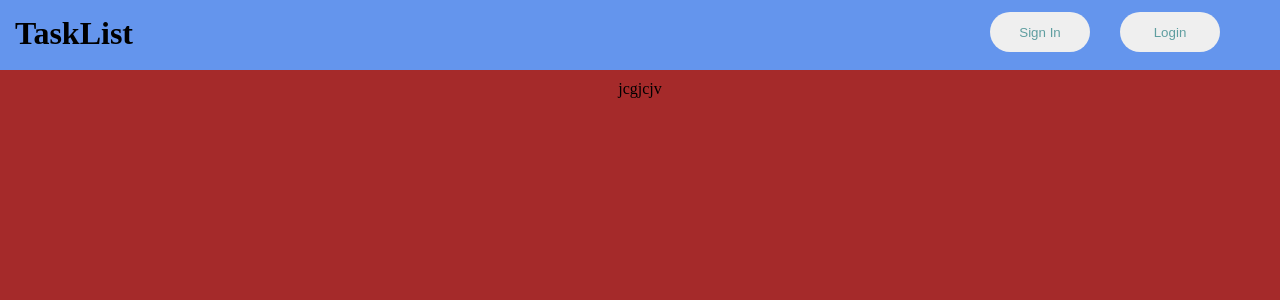
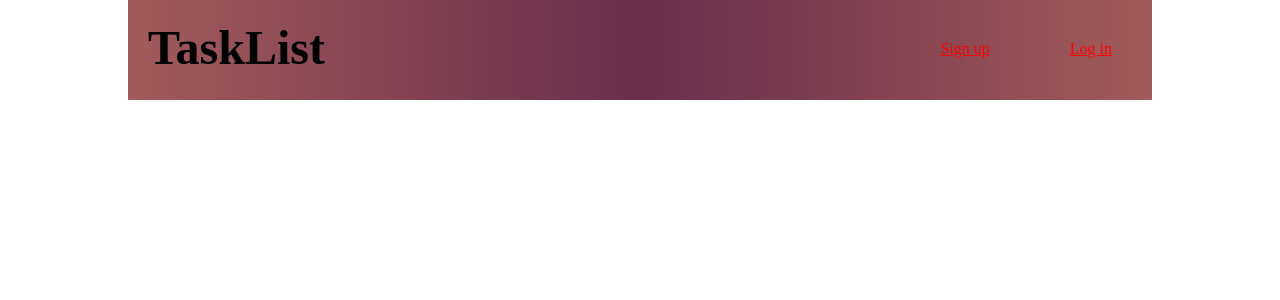
Before and after one commit to tdadadavid/Tasklist, a PHP site: page / in a window 1280 px wide. Shown: the top 300 px of the page. Run offline with PHP 8.4, Linux system fonts and the light colour scheme.

Commit message:
I have created a functioning login and signup system next is to create my Dashboard

```diff
--- a/Displays/partials/footer.php
+++ b/Displays/partials/footer.php
@@ -1 +1,12 @@
-<?php
+<footer>
+
+    <link type="text/css" rel="stylesheet" href="Displays/styles.css">
+
+<!--    <div>-->
+<!--        <a>About us</a>-->
+<!--        <a href ="#">Settings</a>-->
+<!--    </div>-->
+
+
+
+</footer>
--- a/Displays/partials/header.php
+++ b/Displays/partials/header.php
@@ -1,3 +1,7 @@
+<?php
+    session_start();
+?>
+
 <!DOCTYPE html>
 <html lang="en">
 
@@ -5,23 +9,22 @@
     <title>Todo</title>
     <link type="text/css" rel="stylesheet" href="Displays/styles.css">
 </head>
-<body class="body">
 
+
+
+<body>
         <header>
             <div class="logo">TaskList</div>
-                <div class="nav">
-                    <button type ="submit" name ="login" id="login">Login</button>
-                    <button type =submit id="signin">Sign In</button>
-                </div>
+            <?php
+                if(isset($_SESSION['UserId'])){
+                    echo '<form action="includes/logout.inc.php" method="post">
+                             <button type="submit" name="logout-submit">logout</button>
+                          </form>';
+                }
+                else{
+                    echo '<a href="login.php">Log in</a>
+                          <a href="signup.php">Sign up</a>';
+                }
+            ?>
         </header>
-
-        <main>
-            <div class="image-con">
-<!--                <img src="Displays/to do image.jpg" alt="No image loaded">-->
-                    jcgjcjv
-
-            </div>
-        </main>
-
-
 </body>
--- a/Displays/styles.css
+++ b/Displays/styles.css
@@ -1,102 +1,51 @@
 body{
-    background:Brown;
-    margin: 0;
+    background:white;
+    margin: 0 auto;
     padding: 0;
-    text-align: center;
-    display: grid;
+    display: flex;
+    flex-direction: column;
 }
 
 header{
-    background: cornflowerblue;
-    /*display: grid;*/
-    width:100%;
-    height:70px;
+    background-image: linear-gradient(to right, #a25b5b , #692e4c , #a25b5b);
+    width:80%;
+    height:100px;
     justify-content: left;
     align-self:center;
     margin-bottom: 10px;
-    /*padding: 30px;*/
-    /*grid-template-columns: 15% 10% 30% 10% 25%  ;*/
-
 }
 
 div.logo {
+    display:flex;
     float:left;
     font-weight: bold;
-    font-size: 2em;
-    /*margin-top:20px;*/
-    /*margin-left:20px;*/
-    padding:15px;
+    font-size: 3em;
+    font-stretch: 200%;
+    padding:20px;
 }
 
-div.nav button{
-    /*padding-top:20px;*/
-    /*padding-bottom:10px;*/
-    /*padding-right: 30px;*/
+a{
+    display: flex;
     float:right;
-    margin-top:12px;
+    justify-content:space-between;
+    padding: 40px 40px 20px;
 }
 
-
-#login{
-    display:grid;
-    height:40px;
-    width:100px;
-    margin-right:60px;
-    margin-left:20px;
-    border-top-width: 3px;
-    border-radius: 50px;
-    border-color: transparent;
-    padding:10px;
-    align-content: center;
-    color:cadetblue;
+/* mouse over link */
+a:hover{
+    color: hotpink;
 }
 
-#signin{
-    display:grid;
-    height:40px;
-    width:100px;
-    margin-right:10px;
-    margin-left:20px;
-    border-top-width: 3px;
-    border-radius: 50px;
-    border-color: transparent;
-    padding:10px;
-    align-content: center;
-    color: cadetblue;
+a:link {
+    color: red;
 }
 
-#signin:hover {
-    background:silver;
-    opacity:0.9;
-    border-color:silver;
+/* visited link */
+a:visited {
+    color: green;
 }
 
-.signin:active {
-    background-color: #3e8e41;
-    box-shadow: 0 5px #666;
-    transform: translateY(4px);
+/* selected link */
+a:active {
+    color: blue;
 }
-
-#login:hover {
-    background:silver;
-    opacity:0.9;
-    border-color:silver;
-}
-
-.login:active {
-    background-color: #3e8e41;
-    box-shadow: 0 5px #666;
-    transform: translateY(4px);
-}
-
-#image-con{
-    height: 600px;
-    width: 500px;
-    background: black;
-}
-
-/*div img{*/
-/*    height:60000px;*/
-/*    width:500px;*/
-/*    object-fit: cover;*/
-/*}*/
--- a/composer.json
+++ b/composer.json
@@ -1,2 +1,5 @@
 {
+  "require": {
+    "ext-pdo": "*"
+  }
 }
--- a/index.php
+++ b/index.php
@@ -4,5 +4,26 @@
     /* this is a project to create a todo-list
     whereby one can add , edit , and confirm finished
     when done and delete task */
+?>
 
+
+<!--    --><?php
+//            if(isset($_SESSION['UserId'])){
+//                echo
+//                '<form action="include/logout.inc.php" method="post" >
+//                    <button type="submit" name="logout-submit" >Log out</button>
+//                </form>';
+//            }else{
+//                echo
+//                '<form action="include/login.inc.php" method="post" >
+//                    <input type="email" name="mail" placeholder="Email"><br>
+//                    <input type="password" name="password" placeholder="password"><br>
+//                    <button type="submit" name="login-submit">Login</button>
+//                </form>
+//                <a href="signup.php">Sign up</a>';
+//                }
+//   ?>
+
+<?php
  require "Displays/partials/footer.php";
+?>
```
Also changed, not shown: includes/connection.inc.php (added, +25 -0 lines), includes/login.inc.php (added, +69 -0 lines), includes/logout.inc.php (added, +7 -0 lines), includes/signIn.inc.php (added, +72 -0 lines), login.php (added, +32 -0 lines), signup.php (added, +18 -0 lines).
